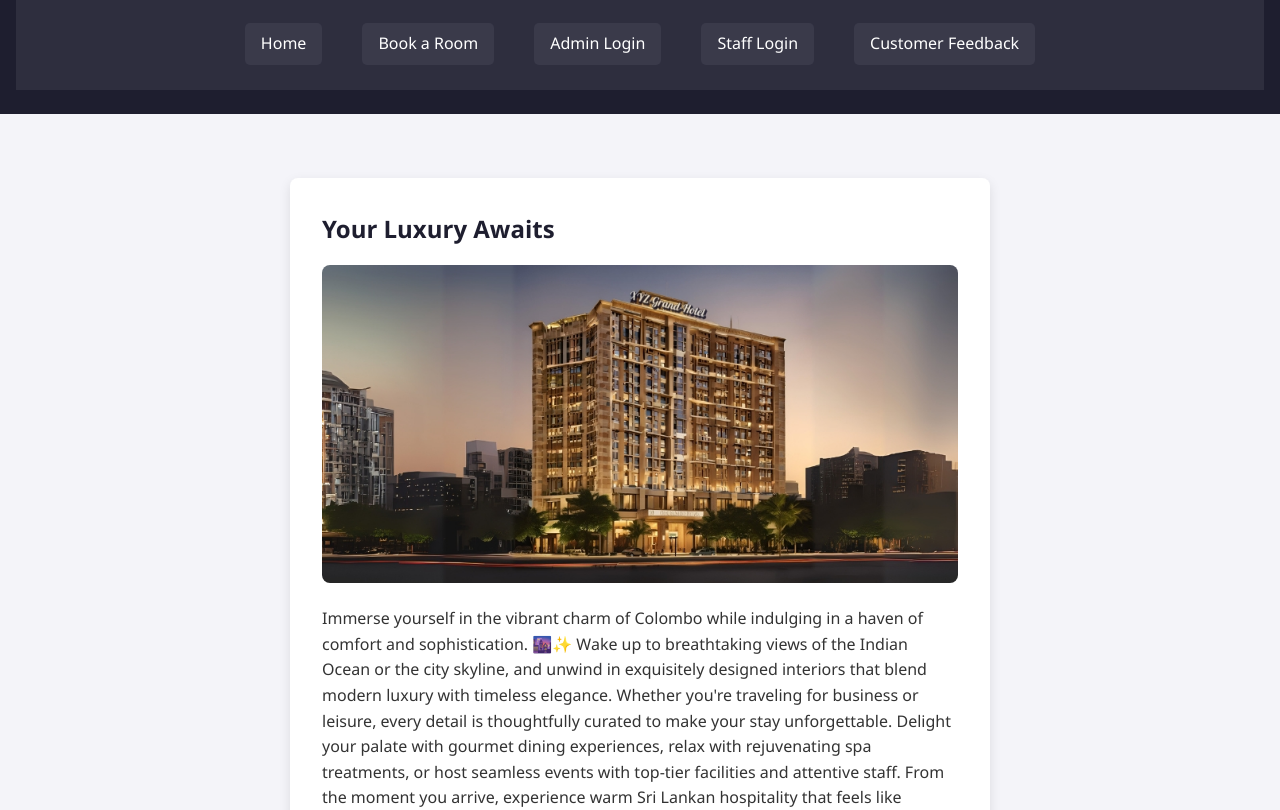
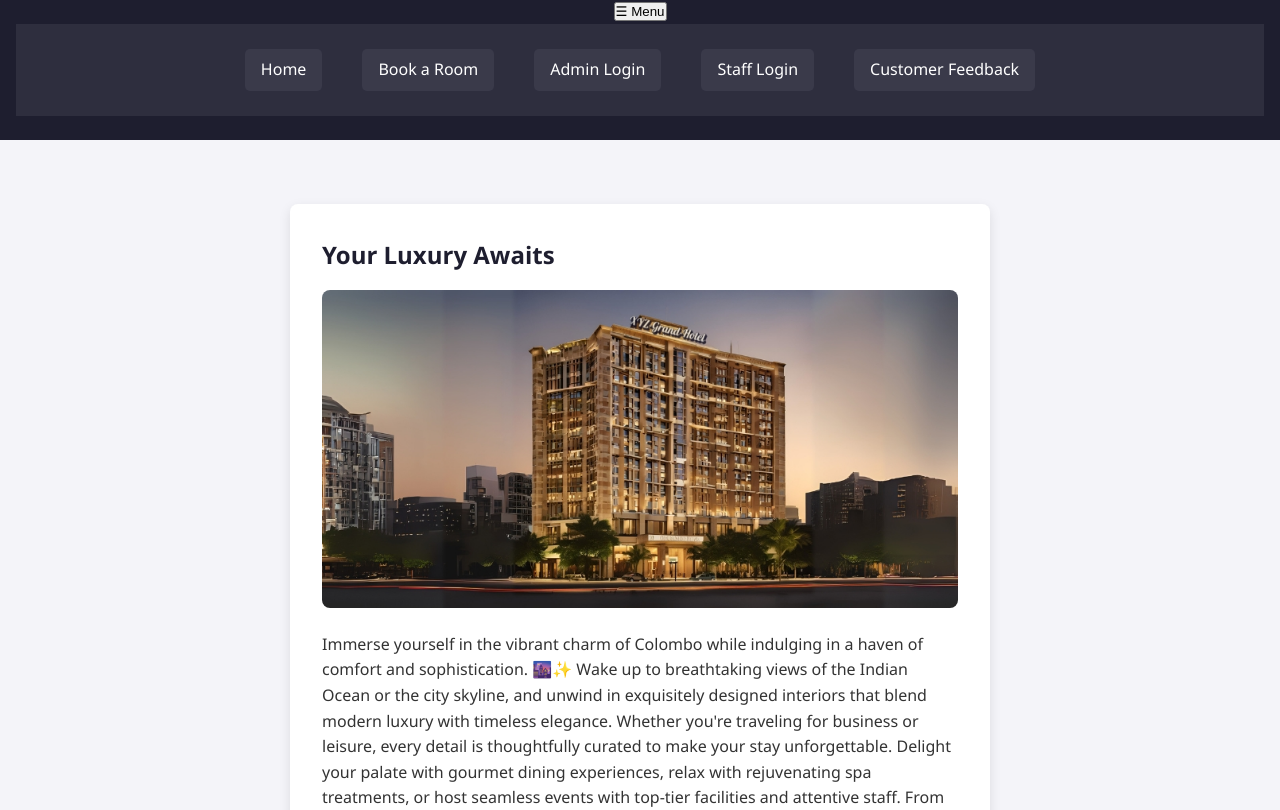
Before and after one commit to RISLAN-MOH-TM/XYZ-WEBSITE, a plain HTML site: page index.html in a window 1280 px wide. Shown: the part 77-887 px from the top of the page. Drawn offline with Linux system fonts and the light colour scheme.

Commit message:
Update index.html

```diff
--- a/index.html
+++ b/index.html
@@ -9,8 +9,9 @@
 <body>
   <header>
     <h1>XYZ Grand Hotel</h1>
-    <nav>
-      <ul>
+    <nav aria-label="Main Navigation">
+      <button class="mobile-menu-toggle">☰ Menu</button>
+      <ul class="nav-links">
         <li><a href="#home">Home</a></li>
         <li><a href="#booking">Book a Room</a></li>
         <li><a href="#admin">Admin Login</a></li>
@@ -25,15 +26,14 @@
       <h2>Your Luxury Awaits</h2>
       <img src="images/hotel.jpg" alt="Hotel View" class="hero-image">
       <p>Immerse yourself in the vibrant charm of Colombo while indulging in a haven of comfort and sophistication. 🌆✨ Wake up to breathtaking views of the Indian Ocean or the city skyline, and unwind in exquisitely designed interiors that blend modern luxury with timeless elegance. Whether you're traveling for business or leisure, every detail is thoughtfully curated to make your stay unforgettable.
-Delight your palate with gourmet dining experiences, relax with rejuvenating spa treatments, or host seamless events with top-tier facilities and attentive staff. From the moment you arrive, experience warm Sri Lankan hospitality that feels like coming home—only more indulgent.
-</p>
+Delight your palate with gourmet dining experiences, relax with rejuvenating spa treatments, or host seamless events with top-tier facilities and attentive staff. From the moment you arrive, experience warm Sri Lankan hospitality that feels like coming home—only more indulgent.</p>
     </section>
 
     <section id="booking" class="content-section">
       <h2>Book a Room</h2>
       <form>
         <label for="roomType">Room Type</label>
-        <select id="roomType">
+        <select id="roomType" required>
           <option value="single">Single</option>
           <option value="double">Double</option>
           <option value="suite">Suite</option>
@@ -96,36 +96,6 @@ Delight your palate with gourmet dining experiences, relax with rejuvenating spa
     <p>&copy; 2025 XYZ Grand Hotel. All rights reserved.</p>
   </footer>
 
-  <script>
-    // Smooth scroll
-    document.querySelectorAll('nav a[href^="#"]').forEach(anchor => {
-      anchor.addEventListener('click', function (e) {
-        e.preventDefault();
-        const target = document.querySelector(this.getAttribute('href'));
-        if (target) {
-          target.scrollIntoView({
-            behavior: 'smooth',
-            block: 'start'
-          });
-        }
-      });
-    });
-
-    // Scroll animation
-    const sections = document.querySelectorAll('.content-section');
-
-    const observer = new IntersectionObserver(entries => {
-      entries.forEach(entry => {
-        if (entry.isIntersecting) {
-          entry.target.classList.add('visible');
-        }
-      });
-    }, { threshold: 0.1 });
-
-    sections.forEach(section => {
-      section.classList.add('invisible');
-      observer.observe(section);
-    });
-  </script>
+  <script src="script.js"></script>
 </body>
 </html>
```
